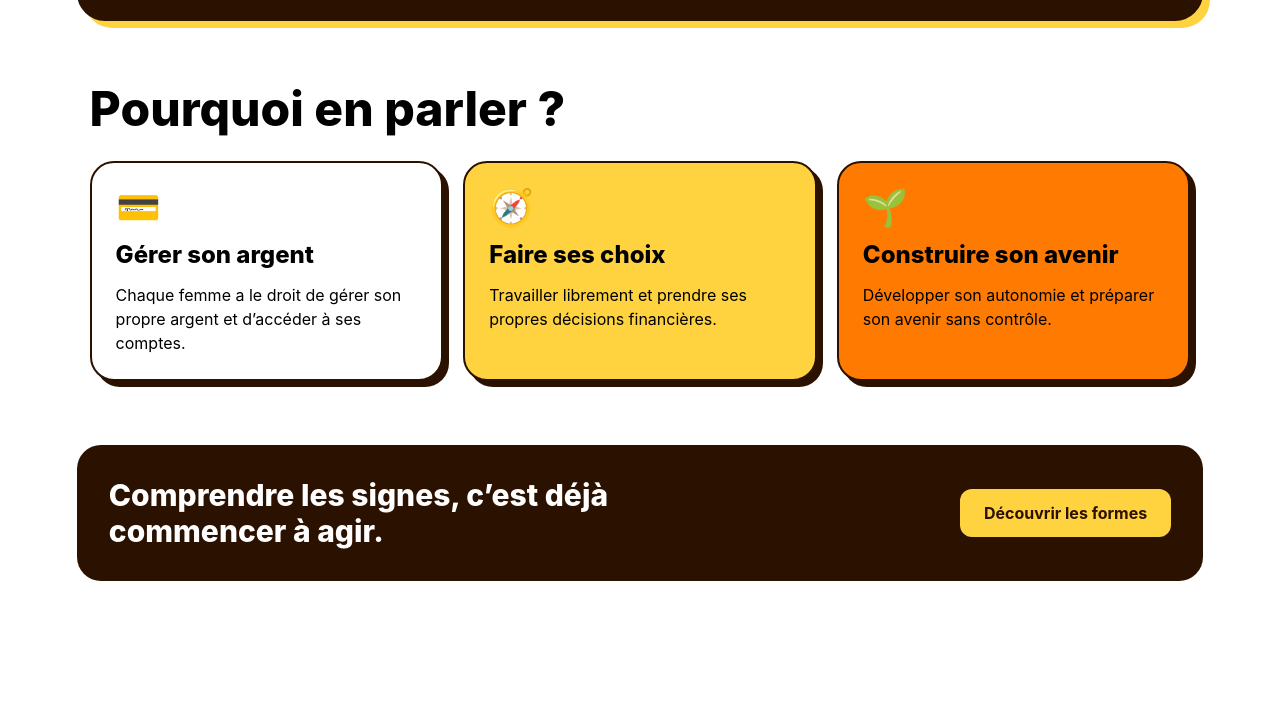
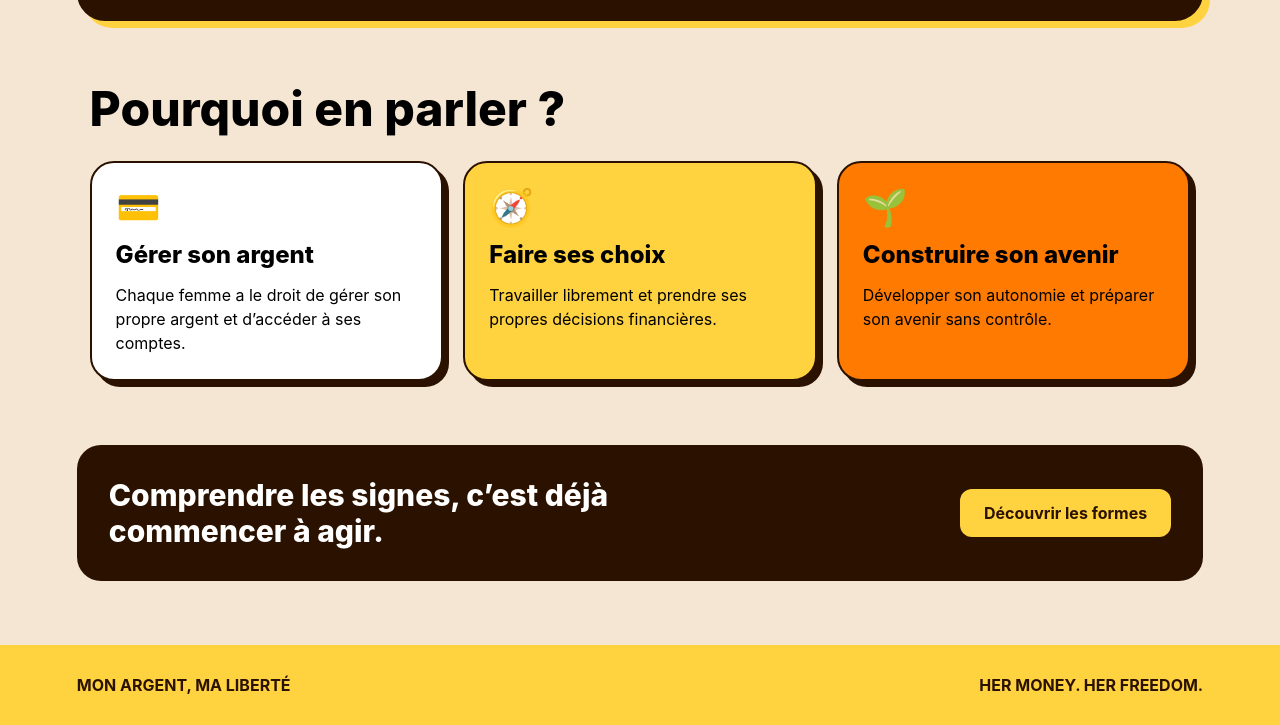
Before and after one commit to mbarek-mohammed/mbarek-mohammed-mbarek-mohammed-Mbarek-Mohammed-project-finale-html-css, a website: page index.html in a window 1280 px wide. Shown: the part 1401-2126 px from the top of the page. Before the commit the page ends 2046 px from the top, so only its background shows below. Drawn offline with Linux system fonts and the light colour scheme.

Commit message:
add:footer in index

```diff
--- a/index.html
+++ b/index.html
@@ -11,7 +11,7 @@
   <link rel="stylesheet" href="./public/pages/Agir.html">
 </head>
 
-<body class="bg-paperBrand font-sans text-[2b1200]">
+<body class="bg-[#F5E6D3] font-sans text-[2b1200]">
 
   <nav class="flex flex-wrap items-center justify-between gap-4 bg-[#ff7a00] px-[6vw] py-5 text-white">
     <a class="text-lg font-extrabold leading-none" href="./index.html">MON ARGENT,<br>MA LIBERTÉ</a>
@@ -97,11 +97,16 @@
       </article>
     </div>
   </section>
-  <section class="mx-[6vw] mb-16 flex flex-wrap items-center justify-between gap-5 rounded-3xl bg-[#2b1200] p-8 text-white">
+  <section
+    class="mx-[6vw] mb-16 flex flex-wrap items-center justify-between gap-5 rounded-3xl bg-[#2b1200] p-8 text-white">
     <h2 class="max-w-2xl text-3xl font-extrabold">Comprendre les signes, c’est déjà commencer à agir.</h2>
-    <a class="rounded-xl bg-[#ffd23f] px-6 py-3 font-bold text-[#2b1200]" href="./public/pages/Comprendre.html">Découvrir les formes</a>
+    <a class="rounded-xl bg-[#ffd23f] px-6 py-3 font-bold text-[#2b1200]"
+      href="./public/pages/Comprendre.html">Découvrir les formes</a>
   </section>
 
+  <footer class="flex flex-wrap justify-between gap-3 bg-[#ffd23f] px-[6vw] py-7 font-bold text-[#2b1200]">
+    <p>MON ARGENT, MA LIBERTÉ</p><p>HER MONEY. HER FREEDOM.</p>
+  </footer>
 </body>
 
 </html>
```
Also changed, not shown: public/css/output.css.
